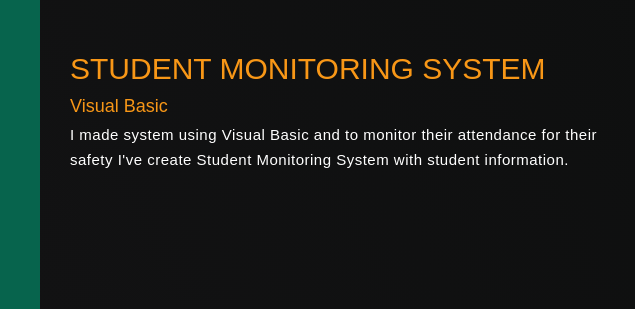
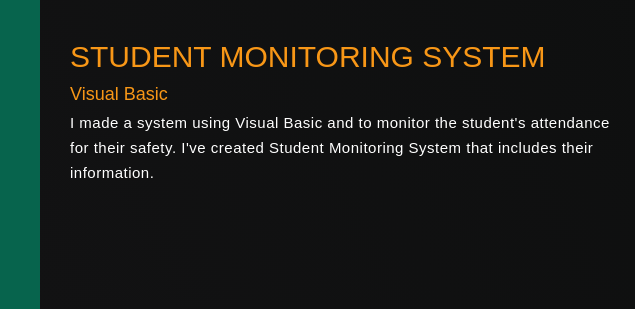
Before and after one commit to kimmy-00/kimmyambojia, a plain HTML site: page index.html in a window 1280 px wide. Shown: the part 1897-2206 px from the top of the page, 0-635 px from the left. Drawn offline with Linux system fonts and the light colour scheme; a web font is replaced by a local one.

Commit message:
Update index.html

```diff
--- a/index.html
+++ b/index.html
@@ -80,7 +80,7 @@
           <div class="project-info">
             <h1>STUDENT MONITORING SYSTEM</h1>
             <h2>Visual Basic</h2>
-            <p>I made system using Visual Basic and to monitor their attendance for their safety I've create Student Monitoring System with student information. </p>
+            <p>I made a system using Visual Basic and to monitor the student's attendance for their safety. I've created Student Monitoring System that includes their information. </p>
           </div>
           <div class="project-img">
             <img src="./img/2.png" alt="img">
```
